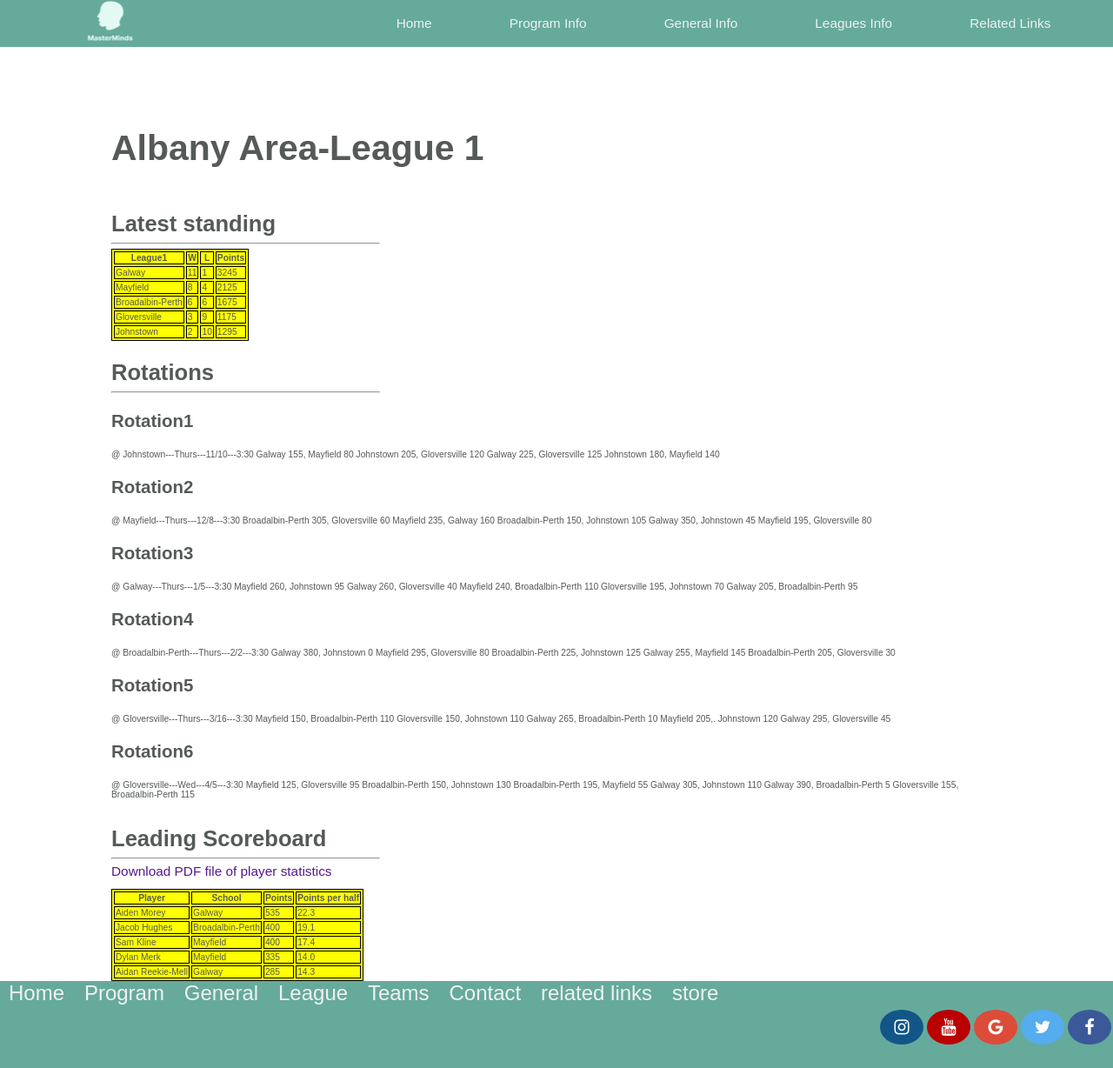
After one commit to dn8428/iste646, a PHP site: page /assets/script/league_info.php in a window 1280 px wide. The commit adds this page. Shown: the whole page at 87% size. Run offline with PHP 8.4, Linux system fonts and the light colour scheme.

Commit message:
Update part of League Info page

```diff
--- /dev/null
+++ b/static design/assets/css/league_info.css
@@ -0,0 +1,53 @@
+.league-container {
+    margin-top: 120px;
+    /*position: relative;*/
+}
+
+#grid-container-content {
+    position: relative;
+    display: grid;
+    grid-template-columns: 10% 80% 10%;
+    grid-template-rows: auto auto auto auto;
+    grid-template-areas: ". header ."
+                      ". standing ."
+                      ". rotation ."
+                     ". scorer .";
+}
+
+#header {
+    grid-area: header;
+}
+
+#standing {
+    grid-area: standing;
+}
+
+#rotation {
+    grid-area: rotation;
+}
+
+#scorer {
+    grid-area: scorer;
+}
+
+h2 {
+    max-width: 100%;
+    height: 15px;
+}
+
+hr {
+    max-width: 30%;
+}
+
+table {
+    background-color: yellow;
+}
+
+table, th, td {
+    border: 1px solid black;
+    max-width: 100%;
+}
+
+.rotation-list p {
+    max-width: 100%;
+}
--- a/static design/assets/inc/navbar.php
+++ b/static design/assets/inc/navbar.php
@@ -13,7 +13,7 @@
                 </li>
                 <li class="dropdown">
                     <div class="dropWrap">
-                        <a href="<?php echo $_SESSION['rootPath'] ?>">General Info</a>
+                        <a href="<?php echo $_SESSION['rootPath'] ?>">Program Info</a>
                         <ul>
                             <li><a class="dropItem" href="<?php echo $_SESSION['rootPath'] ?>">All-stars</a></li>
                             <li><a class="dropItem" href="<?php echo $_SESSION['rootPath'] ?>">Events</a></li>
@@ -22,11 +22,11 @@
                     </div>
                 </li>
                 <li>
-                    <a href="<?php echo $_SESSION['rootPath'] ?>assets/pages/general-info/index.php">Program Info</a>
+                    <a href="<?php echo $_SESSION['rootPath'] ?>assets/pages/general-info/index.php">General Info</a>
                 </li>
                 <li class="dropdown">
                     <div class="dropWrap">
-                        <a href="<?php echo $_SESSION['rootPath'] ?>">Leagues Info</a>
+                        <a href="<?php echo $_SESSION['rootPath'] ?>assets/script/league_info.php">Leagues Info</a>
                     </div>
                 </li>
                 <li>
@@ -50,16 +50,16 @@
                     </li>
                     <li class="dropdown">
                         <div class="dropWrap">
-                            <a href="<?php echo $_SESSION['rootPath'] ?>">General Info</a>
+                            <a href="<?php echo $_SESSION['rootPath'] ?>">Program Info</a>
                         </div>
                     </li>
                     <li>
-                        <a href="<?php echo $_SESSION['rootPath'] ?>assets/pages/general-info/index.php">Program
+                        <a href="<?php echo $_SESSION['rootPath'] ?>assets/pages/general-info/index.php">General
                             Info</a>
                     </li>
                     <li class="dropdown">
                         <div class="dropWrap">
-                            <a href="<?php echo $_SESSION['rootPath'] ?>">Leagues Info</a>
+                            <a href="<?php echo $_SESSION['rootPath'] ?>assets/script/league_info.php">Leagues Info</a>
                         </div>
                     </li>
                     <li>
--- /dev/null
+++ b/static design/assets/script/league_info.php
@@ -0,0 +1,196 @@
+<?php
+
+$_SESSION['rootPath'] = '../../';
+?>
+
+<!DOCTYPE html>
+<html lang="en">
+<head>
+    <title>League Info</title>
+    <meta charset="utf-8">
+    <meta name="viewport" content="width=device-width, initial-scale=1">
+    <link rel="stylesheet" href="<?php echo $_SESSION['rootPath'] ?>assets/css/league_info.css">
+    <link rel="stylesheet" href="https://cdnjs.cloudflare.com/ajax/libs/font-awesome/4.7.0/css/font-awesome.min.css">
+    <link rel="stylesheet" type="text/css" href="<?php echo $_SESSION['rootPath']; ?>assets/css/style.css"/>
+    <link rel="stylesheet" type="text/css"
+          href="<?php echo $_SESSION['rootPath']; ?>assets/css/mastermind-main-page.css"/>
+    <script src="<?php echo $_SESSION['rootPath']; ?>assets/js/main.js"></script>
+</head>
+<body>
+
+<div class="main-container">
+    <!--  Navbar  -->
+    <?php
+
+    $_SESSION['rootPath'] = "../../";
+    include($_SESSION['rootPath'] . "assets/inc/navbar.php");
+
+    ?>
+</div>
+
+<div class="league-container">
+
+
+    <div id="grid-container-content">
+        <div id="header">
+            <h1>Albany Area-League 1</h1>
+        </div>
+        <div id="standing">
+            <h2>Latest standing</h2>
+            <hr align="left">
+            <table>
+                <tr>
+                    <th>League1</th>
+                    <th>W</th>
+                    <th>L</th>
+                    <th>Points</th>
+                </tr>
+                <tr>
+                    <td>Galway</td>
+                    <td>11</td>
+                    <td>1</td>
+                    <td>3245</td>
+                </tr>
+                <tr>
+                    <td>Mayfield</td>
+                    <td>8</td>
+                    <td>4</td>
+                    <td>2125</td>
+                </tr>
+                <tr>
+                    <td>Broadalbin-Perth</td>
+                    <td>6</td>
+                    <td>6</td>
+                    <td>1675</td>
+                </tr>
+                <tr>
+                    <td>Gloversville</td>
+                    <td>3</td>
+                    <td>9</td>
+                    <td>1175</td>
+                </tr>
+                <tr>
+                    <td>Johnstown</td>
+                    <td>2</td>
+                    <td>10</td>
+                    <td>1295</td>
+                </tr>
+            </table>
+        </div>
+        <div id="rotation">
+            <h2>Rotations</h2>
+            <hr align="left">
+            <div class="rotation-list">
+                <h3>Rotation1</h3>
+                <p>@ Johnstown---Thurs---11/10---3:30
+                    Galway 155, Mayfield 80
+                    Johnstown 205, Gloversville 120
+                    Galway 225, Gloversville 125
+                    Johnstown 180, Mayfield 140
+                </p>
+            </div>
+            <div class="rotation-list">
+                <h3>Rotation2</h3>
+                <p>@ Mayfield---Thurs---12/8---3:30
+                    Broadalbin-Perth 305, Gloversville 60
+                    Mayfield 235, Galway 160
+                    Broadalbin-Perth 150, Johnstown 105
+                    Galway 350, Johnstown 45
+                    Mayfield 195, Gloversville 80
+                </p>
+            </div>
+            <div class="rotation-list">
+                <h3>Rotation3</h3>
+                <p>@ Galway---Thurs---1/5---3:30
+                    Mayfield 260, Johnstown 95
+                    Galway 260, Gloversville 40
+                    Mayfield 240, Broadalbin-Perth 110
+                    Gloversville 195, Johnstown 70
+                    Galway 205, Broadalbin-Perth 95
+                </p>
+            </div>
+            <div class="rotation-list">
+                <h3>Rotation4</h3>
+                <p>@ Broadalbin-Perth---Thurs---2/2---3:30
+                    Galway 380, Johnstown 0
+                    Mayfield 295, Gloversville 80
+                    Broadalbin-Perth 225, Johnstown 125
+                    Galway 255, Mayfield 145
+                    Broadalbin-Perth 205, Gloversville 30
+                </p>
+            </div>
+            <div class="rotation-list">
+                <h3>Rotation5</h3>
+                <p>@ Gloversville---Thurs---3/16---3:30
+                    Mayfield 150, Broadalbin-Perth 110
+                    Gloversville 150, Johnstown 110
+                    Galway 265, Broadalbin-Perth 10
+                    Mayfield 205,. Johnstown 120
+                    Galway 295, Gloversville 45
+                </p>
+            </div>
+            <div class="rotation-list">
+                <h3>Rotation6</h3>
+                <p>@ Gloversville---Wed---4/5---3:30
+                    Mayfield 125, Gloversville 95
+                    Broadalbin-Perth 150, Johnstown 130
+                    Broadalbin-Perth 195, Mayfield 55
+                    Galway 305, Johnstown 110
+                    Galway 390, Broadalbin-Perth 5
+                    Gloversville 155, Broadalbin-Perth 115
+                </p>
+            </div>
+        </div>
+        <div id="scorer">
+            <h2>Leading Scoreboard</h2>
+            <hr align="left">
+            <a href="">Download PDF file of player statistics</a>
+            <br><br>
+            <table>
+                <tr>
+                    <th>Player</th>
+                    <th>School</th>
+                    <th>Points</th>
+                    <th>Points per half</th>
+                </tr>
+                <tr>
+                    <td>Aiden Morey</td>
+                    <td>Galway</td>
+                    <td>535</td>
+                    <td>22.3</td>
+                </tr>
+                <tr>
+                    <td>Jacob Hughes</td>
+                    <td>Broadalbin-Perth</td>
+                    <td>400</td>
+                    <td>19.1</td>
+                </tr>
+                <tr>
+                    <td>Sam Kline</td>
+                    <td>Mayfield</td>
+                    <td>400</td>
+                    <td>17.4</td>
+                </tr>
+                <tr>
+                    <td>Dylan Merk</td>
+                    <td>Mayfield</td>
+                    <td>335</td>
+                    <td>14.0</td>
+                </tr>
+                <tr>
+                    <td>Aidan Reekie-Mell</td>
+                    <td>Galway</td>
+                    <td>285</td>
+                    <td>14.3</td>
+                </tr>
+            </table>
+        </div>
+    </div>
+</div>
+
+<?php
+include($_SESSION['rootPath'] . "assets/inc/footer.php");
+?>
+
+</body>
+</html>
```
